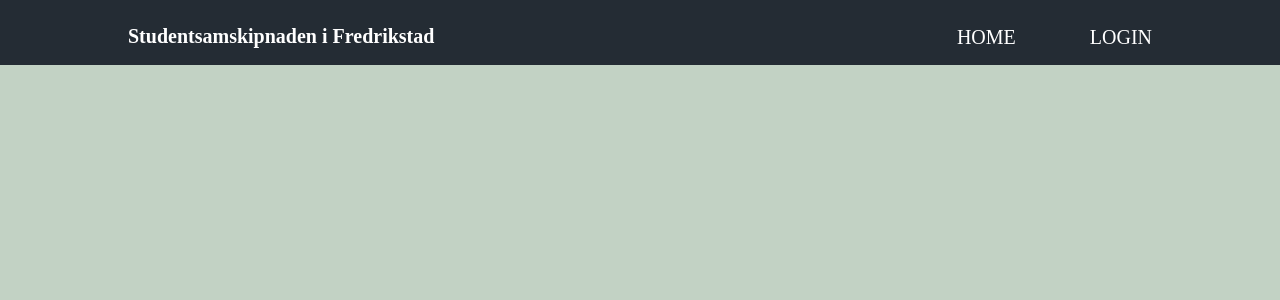
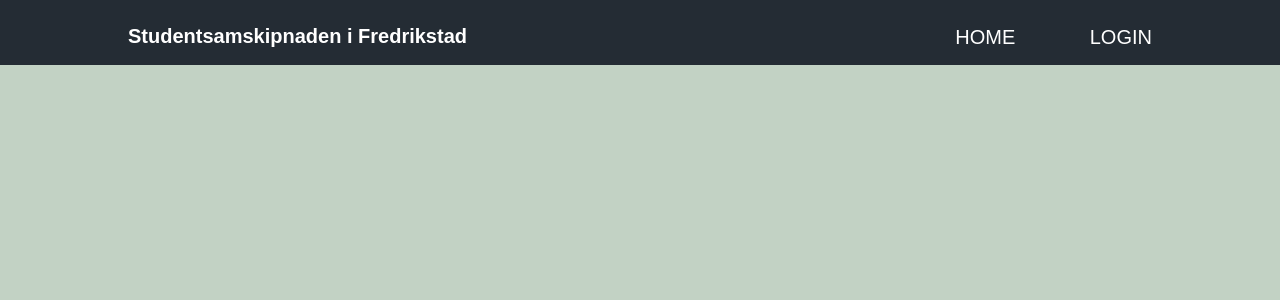
Before and after one commit to karendahlaarhus/TDT4140-programvareutvikling, a Django app: page / in a window 1280 px wide. Shown: the top 300 px of the page. Run offline with Django 3.2, Linux system fonts and the light colour scheme.

Commit message:
endret skrifttype

```diff
--- a/SiF/static/css/styles.css
+++ b/SiF/static/css/styles.css
@@ -1,6 +1,9 @@
 body {
     margin: 0;
     background: #C2D2C4;
+    font-family: 'cursive', 'Futura', sans-serif;
+
+
 }
 
 .container {
@@ -9,10 +12,12 @@ body {
 }
 
 header {
+	font-family: 'cursive', 'Futura', sans-serif;
     background: #242C34;
 }
 
 header::after {
+
     content: '';
     display: table;
     clear: both;
@@ -45,6 +50,7 @@ nav a {
     text-decoration: none;
     text-transform: uppercase;
     font-size: 20px;
+
 }
 
 nav a:hover {
--- a/SiF/templates/base.html
+++ b/SiF/templates/base.html
@@ -4,6 +4,7 @@
 <html lang="en">
 <head>
     <meta charset="utf-8">
+    <link href="https://fonts.googleapis.com/css?family=Oswald" rel="stylesheet">
 
     <link rel="stylesheet" href="{ static css/styles.css }">
     <title>{% block title %}Studentsamskipnaden i Fredrikstad{% endblock %}</title>
```
